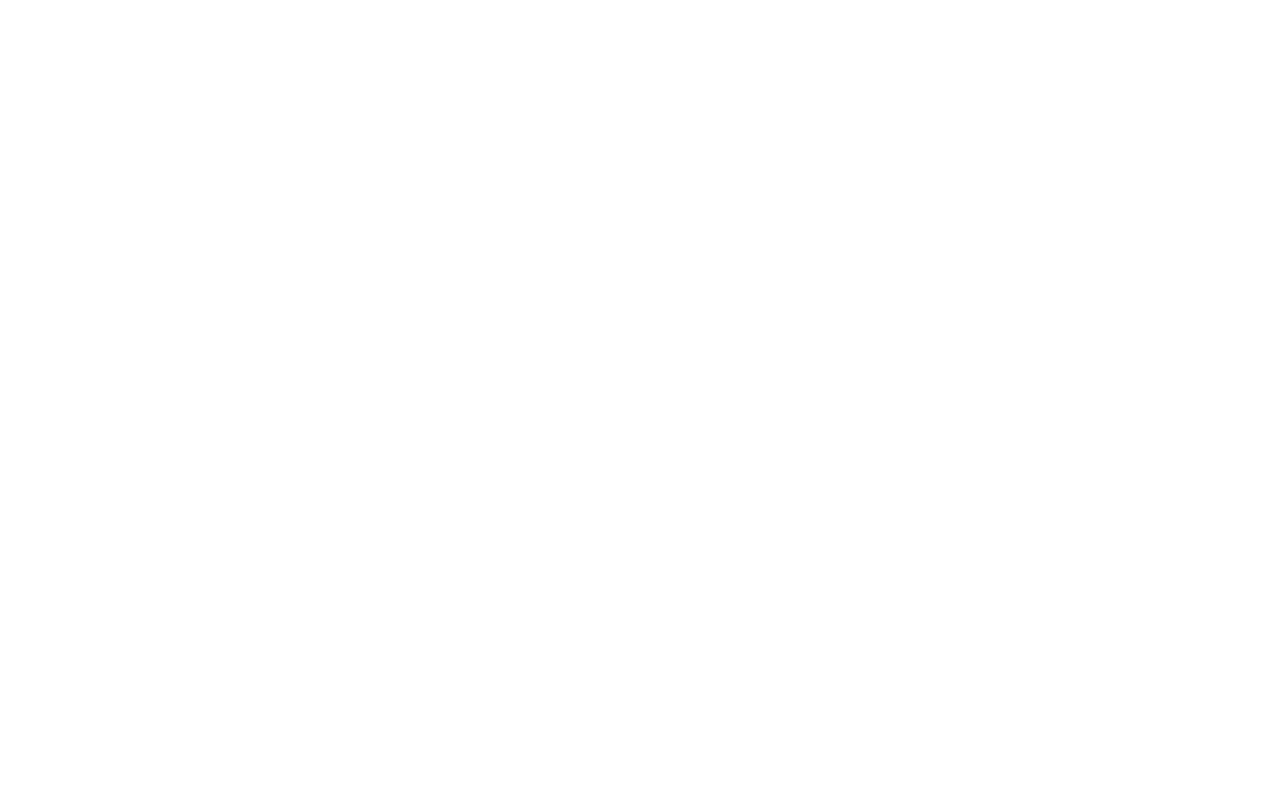
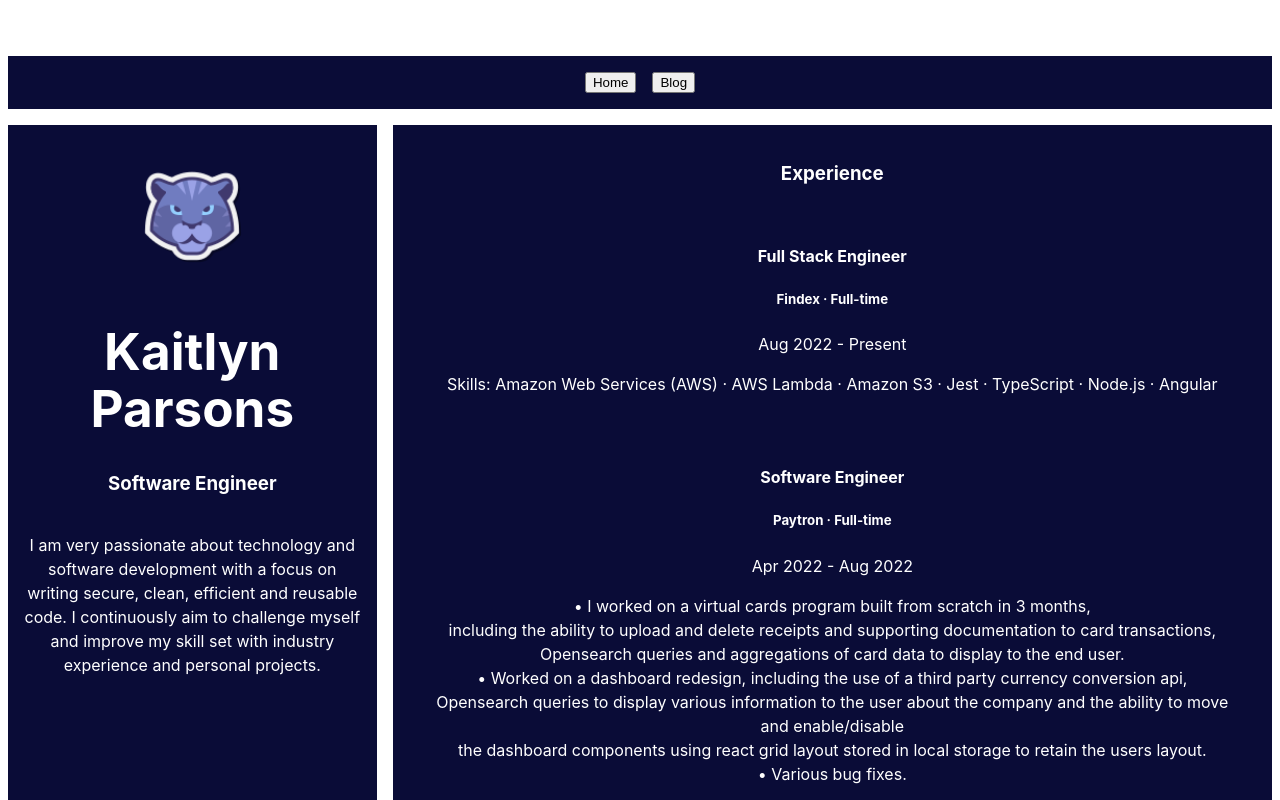
Before and after one commit to KaitlynParsons/kaitlynparsons.github.io, a React (Vite) app: page / in a window 1280 px wide. Shown: the top 800 px of the page. Built offline with nearby package versions, Linux system fonts and the light colour scheme.

Commit message:
navigation

```diff
--- /dev/null
+++ b/src/components/layouts/Navigation/Navigation.scss
@@ -0,0 +1,20 @@
+.nav-wrapper {
+    display: grid;
+    row-gap: 1em;
+    grid-template-areas:
+    "nav"
+    "content";
+}
+
+.nav {
+    display: flex;
+    justify-content: center;
+    column-gap: 1em;
+    background-color: #0a0c37ff;
+    padding: 1em;
+    grid-area: nav;
+}
+
+.content {
+    grid-area: content;
+}
--- /dev/null
+++ b/src/components/layouts/Navigation/Navigation.tsx
@@ -0,0 +1,46 @@
+import { useEffect, useState } from "react";
+import Blog from "../../pages/Blog/Blog";
+import Home from "../../pages/Home/Home";
+import "./Navigation.scss";
+
+const pages = [
+  {
+    name: "Home",
+    component: <Home />,
+  },
+  {
+    name: "Blog",
+    component: <Blog />,
+  },
+];
+
+const Navigation = () => {
+  const [component, setComponent] = useState(<Home />);
+  const [pageChanged, setPageChanged] = useState(false);
+
+  const updatePage = (component: JSX.Element) => {
+    setComponent(component);
+    setPageChanged(true);
+  };
+
+  useEffect(() => {
+    if (pageChanged) {
+      return setPageChanged(false);
+    }
+  }, [pageChanged]);
+
+  return (
+    <div className="nav-wrapper">
+      <div className="nav">
+        {pages.map((page, index) => (
+          <button key={index} onClick={() => updatePage(page.component)}>
+            {page.name}
+          </button>
+        ))}
+      </div>
+      <div className="content">{component}</div>
+    </div>
+  );
+};
+
+export default Navigation;
--- a/src/main.tsx
+++ b/src/main.tsx
@@ -1,32 +1,10 @@
 import React from "react";
 import ReactDOM from "react-dom/client";
-import { Route, Routes } from "react-router";
-import { BrowserRouter } from "react-router-dom";
-import Blog from "./components/pages/Blog/Blog";
-import Home from "./components/pages/Home/Home";
+import Navigation from "./components/layouts/Navigation/Navigation";
 import "./index.scss";
-
-const BASE_PATH = "/KaitlynParsons/";
-
-const router = [
-    {
-      path: "",
-      element: <Home />,
-    },
-    {
-      path: "blog",
-      element: <Blog />,
-    },
-  ];
 
 ReactDOM.createRoot(document.getElementById("root") as HTMLElement).render(
   <React.StrictMode>
-    <BrowserRouter basename={BASE_PATH}>
-      <Routes>
-        {router.map((route, index) => (
-          <Route key={index} path={route.path} element={route.element} />
-        ))}
-      </Routes>
-    </BrowserRouter>
+    <Navigation />
   </React.StrictMode>
 );
```
